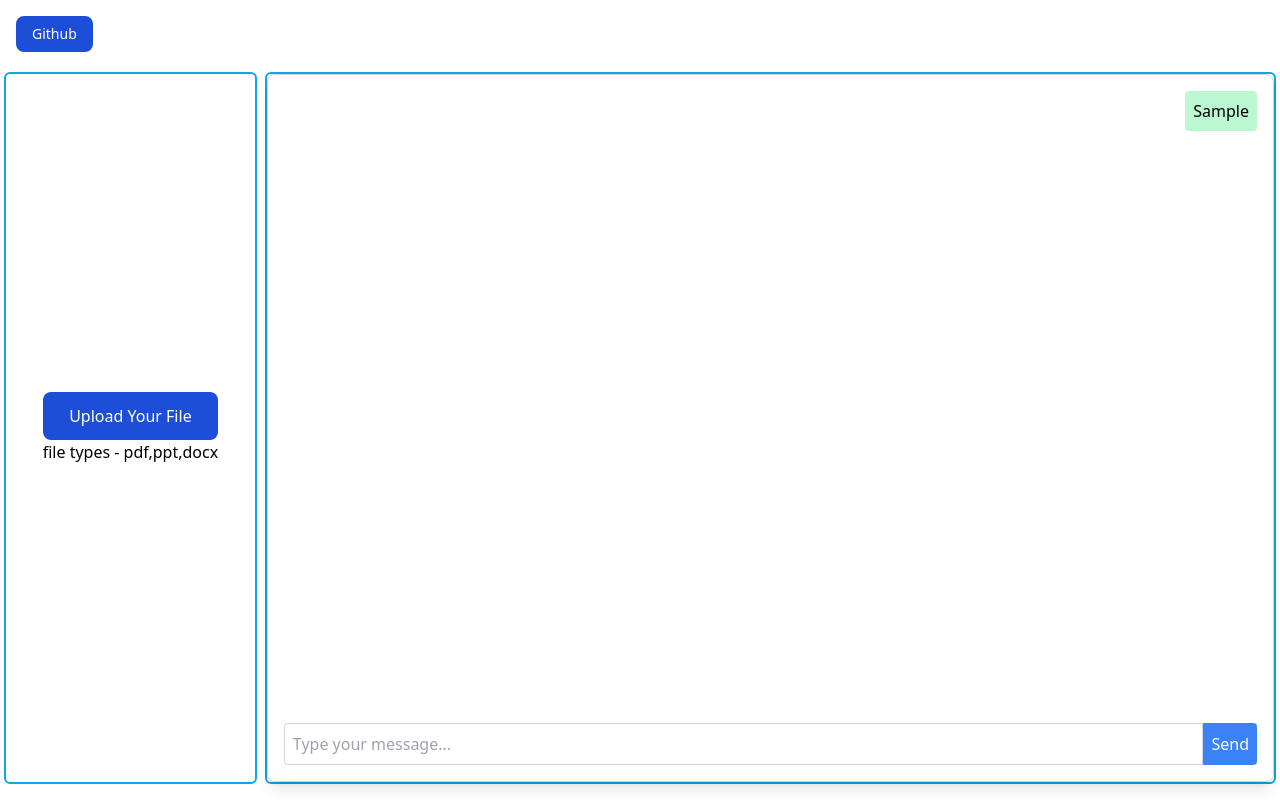
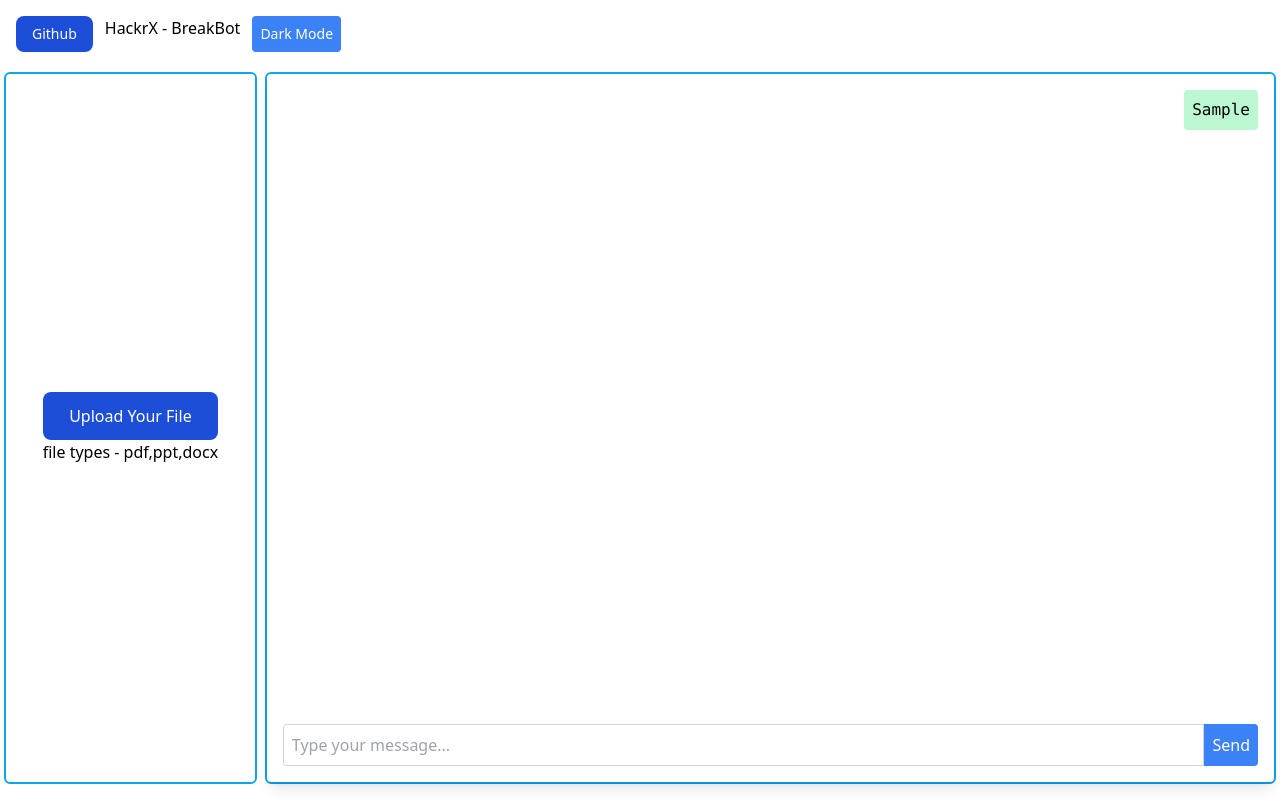
Before and after one commit to unknown7703/HackRx_Breakbot, a React (Create React App) app in the folder frontend/: page / in a window 1280 px wide. Both pictures are taken after typing "Sample" into the empty fields and a click on the button "Send". Built offline with nearby package versions, Linux system fonts and the light colour scheme; no server answers.

Commit message:
feat: added dark mode

```diff
--- a/frontend/public/index.html
+++ b/frontend/public/index.html
@@ -25,6 +25,13 @@
       Learn how to configure a non-root public URL by running `npm run build`.
     -->
     <title>React App</title>
+    <script>
+      if (localStorage.getItem('dark-mode') === 'true' || (!('dark-mode' in localStorage) && window.matchMedia('(prefers-color-scheme: dark)').matches)) {
+          document.querySelector('html').classList.add('dark');
+      } else {
+          document.querySelector('html').classList.remove('dark');
+      }
+      </script>
   </head>
   <body>
     <noscript>You need to enable JavaScript to run this app.</noscript>
@@ -39,5 +46,6 @@
       To begin the development, run `npm start` or `yarn start`.
       To create a production bundle, use `npm run build` or `yarn build`.
     -->
+
   </body>
 </html>
--- a/frontend/src/components/Chat.jsx
+++ b/frontend/src/components/Chat.jsx
@@ -1,15 +1,42 @@
-import React from 'react';
+import React, { useState, useEffect, useRef } from 'react';
 
-// Chat component to display individual chat messages
 const Chat = ({ sender, message }) => {
   const isUser = sender === 'user';
   const chatContainerClass = isUser ? 'justify-end' : 'justify-start';
   const chatBubbleClass = isUser ? 'bg-green-200 text-right' : 'bg-gray-200 text-left';
 
+  const [typedText, setTypedText] = useState('');
+  const indexRef = useRef(0);
+
+  useEffect(() => {
+    if (message) {
+      if (!isUser) {
+        // Reset state and ref when message changes
+       //setTypedText('');
+        indexRef.current = 0;
+
+        const type = () => {
+          console.log(indexRef.current,":",typedText);
+          if (indexRef.current < message.length) {
+            setTypedText(prevTypedText => prevTypedText + message.charAt(indexRef.current));
+            indexRef.current += 1;
+            setTimeout(type, 50); // Adjust typing speed as needed
+          }
+        };
+
+        type();
+      } else {
+        // Directly display the message for user
+        setTypedText(message);
+      }
+    }
+  }, [message, isUser]);
+
   return (
     <div className={`flex ${chatContainerClass}`}>
-      <div className={`max-w-xs p-2 rounded ${chatBubbleClass}`}>
-        {message}
+      <div className={`max-w-xs p-2 rounded ${chatBubbleClass} font-mono`}>
+        {typedText}
+
       </div>
     </div>
   );
--- a/frontend/src/components/ChatWindow.jsx
+++ b/frontend/src/components/ChatWindow.jsx
@@ -51,20 +51,20 @@ const ChatBotWindow = () => {
   };
 
   return (
-    <div className="w-[100%] mx-auto h-[100%] border border-gray-300 rounded-lg flex flex-col justify-between p-4 bg-white shadow-lg">
+    <div className="w-[100%] mx-auto h-[100%] rounded-lg flex flex-col justify-between p-4 bg-white shadow-lg dark:bg-[#212121]">
       <div className="flex-grow overflow-y-auto mb-4 space-y-2">
         {chatHistory.map((chat, index) => (
           <Chat key={index} sender={chat.sender} message={chat.message} />
         ))}
       </div>
-      <div className="flex">
+      <div className="flex dark:bg-[#2F2F2F]">
         <input
           type="text"
           value={userInput}
           onChange={handleInputChange}
           onKeyPress={handleKeyPress}
           placeholder="Type your message..."
-          className="flex-grow p-2 border border-gray-300 rounded-l focus:outline-none"
+          className="flex-grow p-2 border border-gray-300 rounded-l focus:outline-none dark:bg-[#2F2F2F]"
         />
         <button
           onClick={handleSendMessage}
--- a/frontend/src/components/Layout.jsx
+++ b/frontend/src/components/Layout.jsx
@@ -7,7 +7,7 @@ const Layout =()=>{
             <div>
                 <Navbar/>
             </div>
-            <div className="flex flex-row w-[100%] h-[90%]">
+            <div className="flex flex-row w-[100%] h-[90%] dark:bg-[#212121]">
                 <div className="hidden md:flex flex-row w-[20%] m-1 justify-center items-center border-solid border-2 border-sky-500 rounded-md"><Uploader/></div>
                 <div className="flex flex-row w-[100%] m-1 justify-center items-center border-solid border-2 border-sky-500 rounded-md md:w-[80%]"><ChatBotWindow/></div>
             </div>
--- a/frontend/src/components/Navbar.jsx
+++ b/frontend/src/components/Navbar.jsx
@@ -1,17 +1,57 @@
-const Navbar =()=>{
-    return(
-        <nav className="bg-white border-gray-200 dark:bg-gray-900">
-            <div className="max-w-screen-xl flex flex-wrap items-center justify-between mx-auto p-4">
+import React, { useEffect, useState } from 'react';
 
-                <div className="flex md:order-2 space-x-3 md:space-x-3 rtl:space-x-reverse">
-                    <button type="button" className="text-white bg-blue-700 hover:bg-blue-800 focus:ring-4 focus:outline-none focus:ring-blue-300 font-medium rounded-lg text-sm px-4 py-2
-                    text-center dark:bg-blue-600">Github</button>
-                    <button type="button" className="inline text-white bg-blue-700 hover:bg-blue-800 focus:ring-4 focus:outline-none focus:ring-blue-300 font-medium rounded-lg text-sm px-4 py-2
-                    text-center dark:bg-blue-600 md:hidden">Upload</button>
-                </div>
+const Navbar = () => {
+    const [isDarkMode, setIsDarkMode] = useState(false);
 
-            </div>
-        </nav>
+    // Toggle dark mode and update localStorage
+    const toggleDarkMode = () => {
+      setIsDarkMode(!isDarkMode);
+      if (!isDarkMode) {
+        document.documentElement.classList.add('dark');
+        localStorage.setItem('theme', 'dark');
+      } else {
+        document.documentElement.classList.remove('dark');
+        localStorage.setItem('theme', 'light');
+      }
+    };
+
+    // Load dark mode preference from localStorage on initial load
+    useEffect(() => {
+      const savedTheme = localStorage.getItem('theme');
+      if (savedTheme === 'dark') {
+        setIsDarkMode(true);
+        document.documentElement.classList.add('dark');
+      }
+    }, []);
+
+    return (
+      <nav className="bg-white border-gray-200 dark:bg-gray-900">
+        <div className="max-w-screen-xl flex flex-wrap items-center justify-between mx-auto p-4">
+          <div className="flex md:order-2 space-x-3 md:space-x-3 rtl:space-x-reverse">
+            <button
+              type="button"
+              className="text-white bg-blue-700 hover:bg-blue-800 focus:ring-4 focus:outline-none focus:ring-blue-300 font-medium rounded-lg text-sm px-4 py-2 text-center dark:bg-blue-600"
+            >
+              Github
+            </button>
+            <button
+              type="button"
+              className="inline text-white bg-blue-700 hover:bg-blue-800 focus:ring-4 focus:outline-none focus:ring-blue-300 font-medium rounded-lg text-sm px-4 py-2 text-center dark:bg-blue-600 md:hidden"
+            >
+              Upload
+            </button>
+            <p className="text-black dark:text-white">HackrX - BreakBot</p>
+
+            <button
+                onClick={toggleDarkMode}
+                className="text-sm bg-blue-500 text-white dark:bg-gray-700 p-2 rounded"
+                >
+                {isDarkMode ? 'Light Mode' : 'Dark Mode'}
+            </button>
+          </div>
+        </div>
+      </nav>
     );
-};
-export default Navbar
+  };
+
+  export default Navbar;
--- a/frontend/src/components/Uploader.jsx
+++ b/frontend/src/components/Uploader.jsx
@@ -13,7 +13,7 @@ const Uploader =()=>{
         Upload Your File
       </button>
       <input onChange={handleChange} multiple={false} ref={fileInputRef} type='file'hidden/>
-      <p className='text-grey-100'>file types - pdf,ppt,docx</p>
+      <p className='text-grey-100 dark:text-white'>file types - pdf,ppt,docx</p>
     </div>
   )
 }
--- a/frontend/tailwind.config.js
+++ b/frontend/tailwind.config.js
@@ -1,5 +1,6 @@
 /** @type {import('tailwindcss').Config} */
 module.exports = {
+  darkMode: "class",
   content: [
     "./src/**/*.{js,jsx,ts,tsx}",
   ],
```
